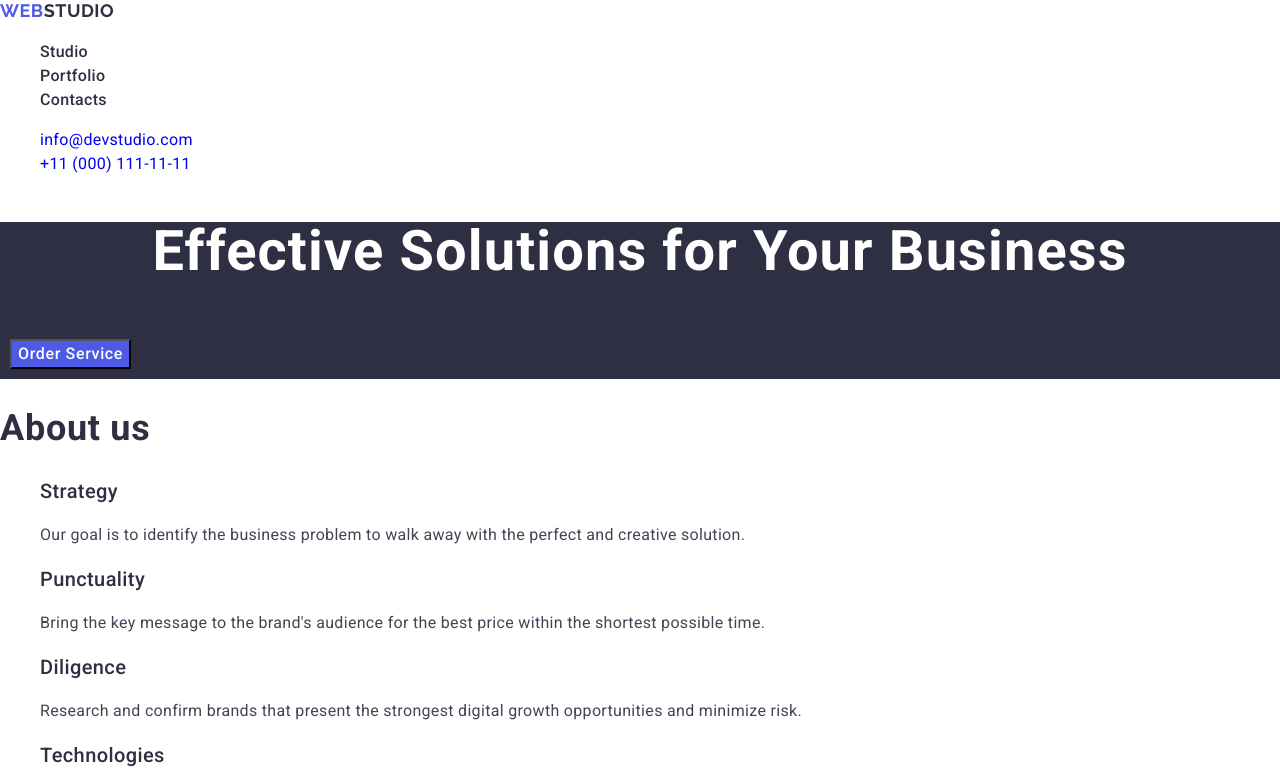
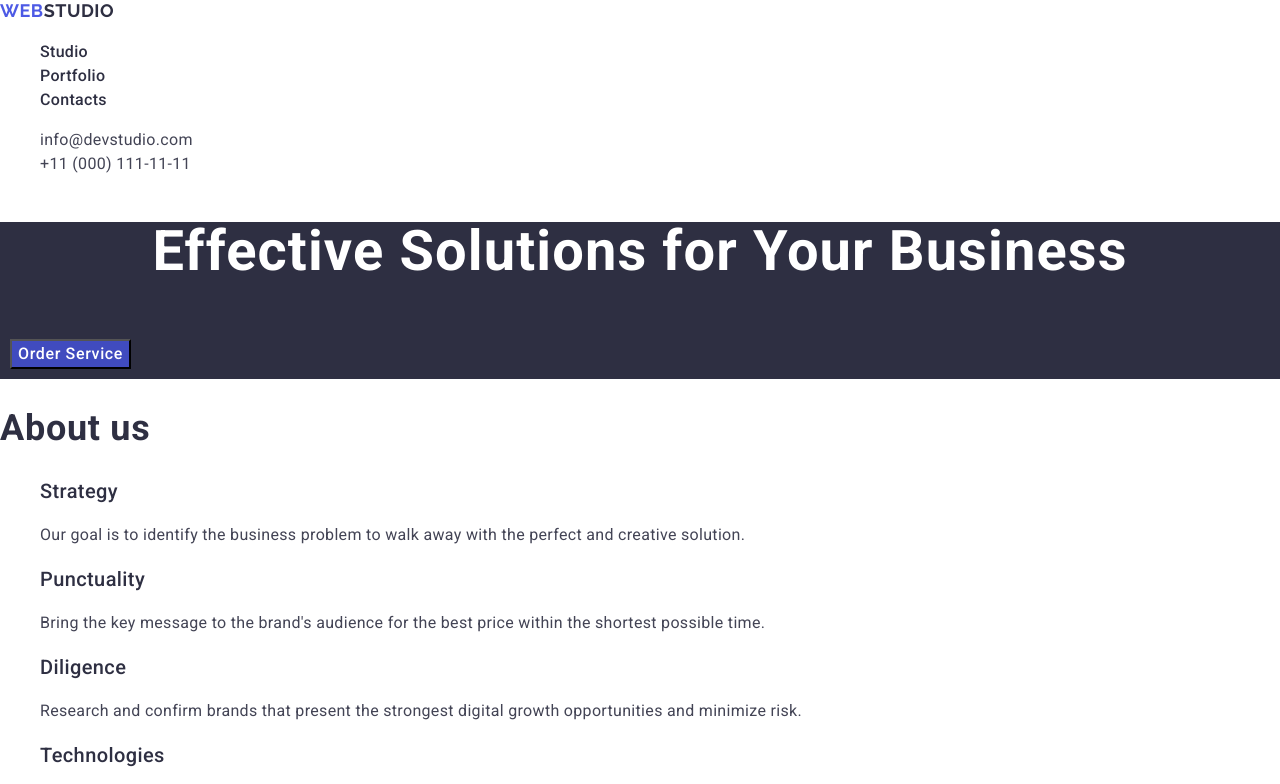
Before and after one commit to MaciejBratko/goit-markup-hw-02, a plain HTML site: page index.html in a window 1280 px wide. In both pictures the pointer is over the button "Order Service". Shown: the top 784 px of the page. Drawn offline with nearby package versions, Linux system fonts and the light colour scheme.

Commit message:
ASS 3 bruh moment

```diff
--- a/css/styles.css
+++ b/css/styles.css
@@ -74,6 +74,7 @@ ul {
 	font-size: 16px;
 	line-height: 24px;
 	letter-spacing: 0.02em;
+	color: #434455;
 }
 
 .contact-info:hover,
@@ -105,6 +106,10 @@ ul {
 	letter-spacing: 0.04em;
 	color: #fff;
 	cursor: pointer;
+}
+
+.order-button:hover {
+	background-color: #404bbf;
 }
 
 h3 {
```
